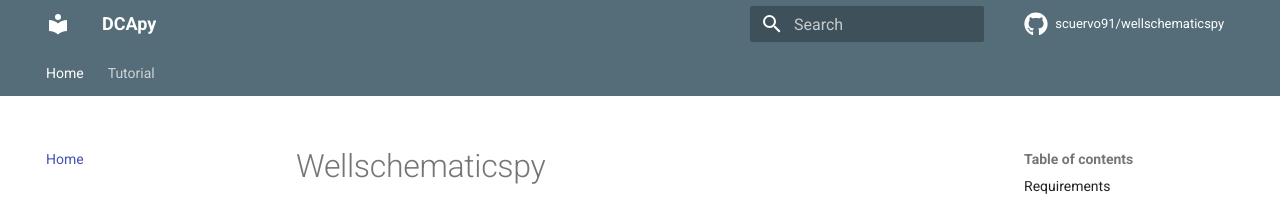
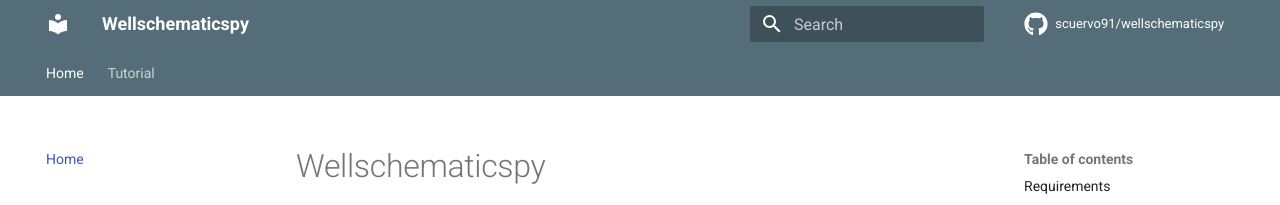
Before and after one commit to scuervo91/wellschematicspy, an MkDocs documentation site: the page built from docs/index.md, in a window 1280 px wide. Shown: the top 205 px of the page. Built offline with MkDocs 1.6.1 and Material for MkDocs 9.7.7, drawn with Linux system fonts in a browser that asks for light colours; comment, search, counter and statistics services are not loaded.

Commit message:
Update mkdocs.yml

```diff
--- a/mkdocs.yml
+++ b/mkdocs.yml
@@ -1,4 +1,4 @@
-site_name: DCApy
+site_name: Wellschematicspy
 theme:
   name: material
   palette:
```
